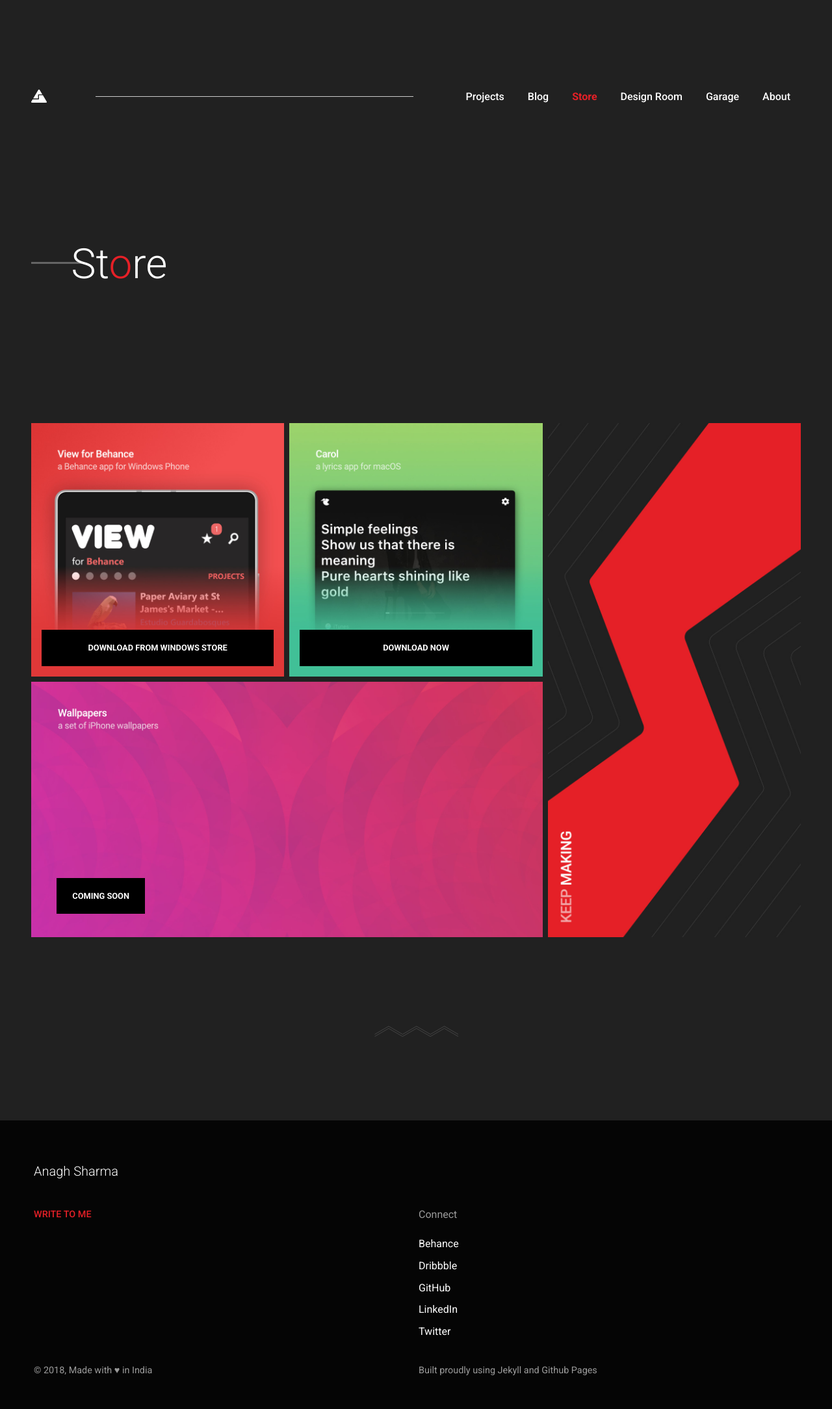
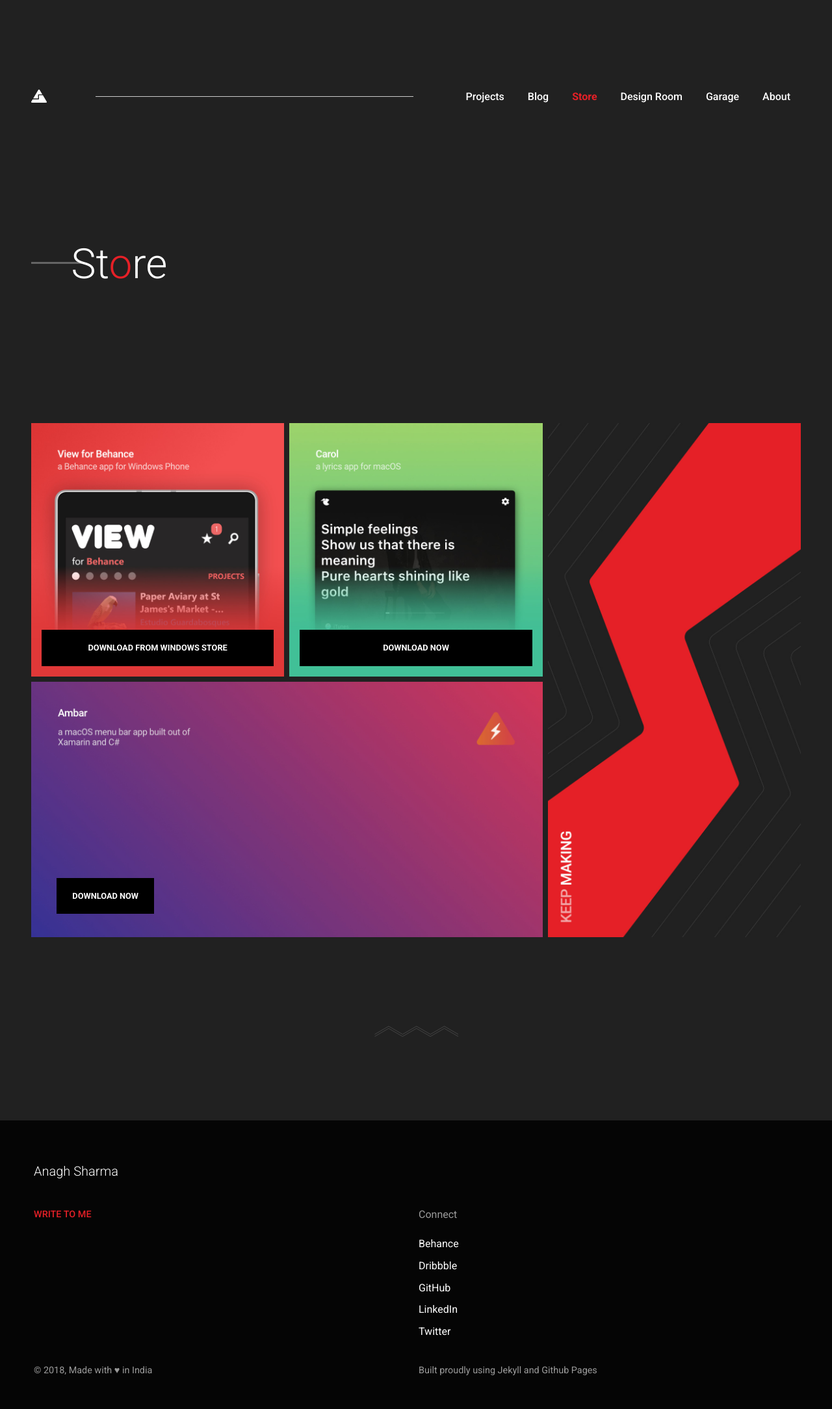
Before and after one commit to AnaghSharma/anaghsharma.github.io, a Jekyll site: the page built from _pages/store.html, in a window 1280 px wide. Shown: the whole page at 65% size. Built offline with Jekyll 4.4.1, drawn with Linux system fonts in a browser that asks for light colours; nearby versions of some CDN libraries.

Commit message:
Updated store with Ambar

```diff
--- a/_pages/store.html
+++ b/_pages/store.html
@@ -31,8 +31,8 @@
           </div>
           <div class="row">
             <div class="columns left-collapse right-collapse small-collapse">
-                <div class="wallpapers-store-thumbnail store-product-container horizontal-rect-8 mb2">
-                    <a href="" target="_blank" style="position:absolute; left: 5%; margin: auto; bottom: 9%;" class="action-button font-bold">COMING SOON</a>
+                <div class="ambar-store-thumbnail store-product-container horizontal-rect-8 mb2">
+                    <a href="https://github.com/AnaghSharma/Ambar" target="_blank" style="position:absolute; left: 5%; margin: auto; bottom: 9%;" class="action-button font-bold">DOWNLOAD NOW</a>
                 </div>
             </div>
           </div>
--- a/scss/_custom.scss
+++ b/scss/_custom.scss
@@ -515,8 +515,8 @@
   background-size: cover;
 }
 
-.wallpapers-store-thumbnail {
-  background: url("/assets/images/store/wallpapers.jpg") no-repeat center center;
+.ambar-store-thumbnail {
+  background: url("/assets/images/store/ambar.jpg") no-repeat center center;
   -webkit-background-size: cover;
   -moz-background-size: cover;
   -o-background-size: cover;
```
Also changed, not shown: assets/images/store/ambar.jpg (added), assets/images/store/wallpapers.jpg (deleted), css/app.css.
